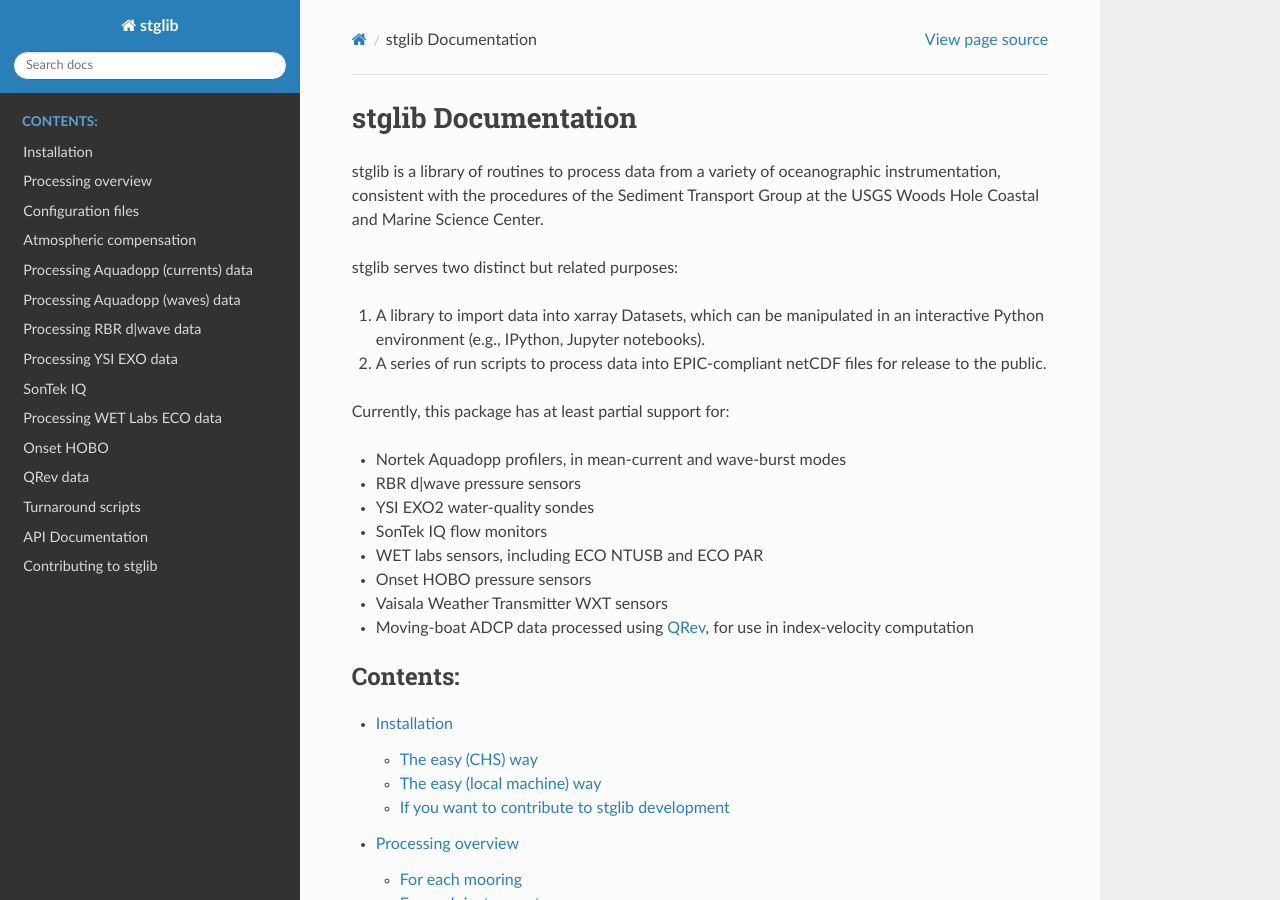
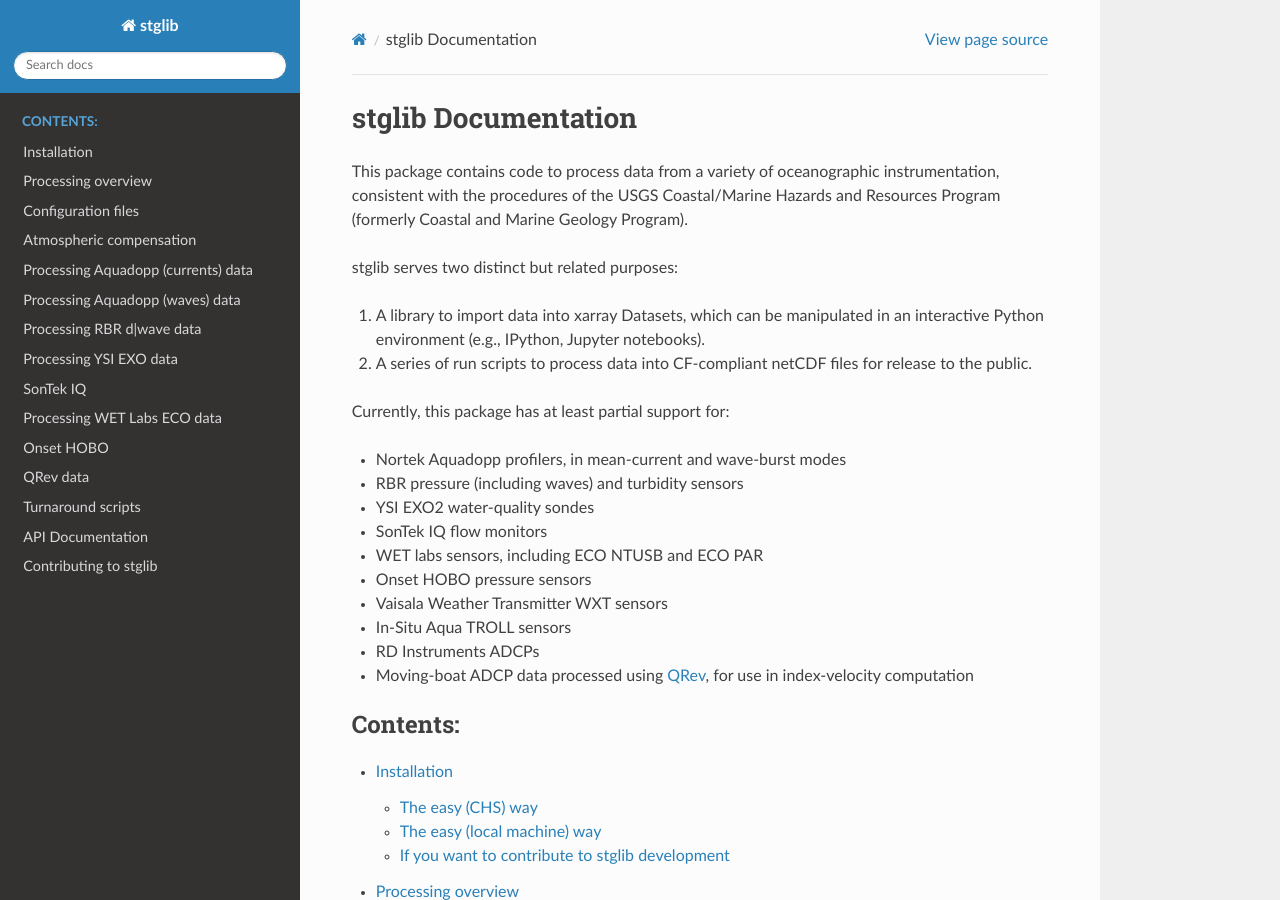
Before and after one commit to USGS-CMG/stglib, a Sphinx documentation site: the page built from doc/index.rst, in a window 1280 px wide and 900 px high. Built offline with Sphinx 7.4.7 and the Read the Docs theme 2.0.0, drawn with Linux system fonts in a browser that asks for light colours.

Commit message:
Unify docs

```diff
--- a/doc/index.rst
+++ b/doc/index.rst
@@ -6,23 +6,25 @@
 stglib Documentation
 ====================
 
-stglib is a library of routines to process data from a variety of oceanographic instrumentation, consistent with the procedures of the Sediment Transport Group at the USGS Woods Hole Coastal and Marine Science Center.
+This package contains code to process data from a variety of oceanographic instrumentation, consistent with the procedures of the USGS Coastal/Marine Hazards and Resources Program (formerly Coastal and Marine Geology Program).
 
 stglib serves two distinct but related purposes:
 
 1. A library to import data into xarray Datasets, which can be manipulated in an interactive Python environment (e.g., IPython, Jupyter notebooks).
-2. A series of run scripts to process data into EPIC-compliant netCDF files for release to the public.
+2. A series of run scripts to process data into CF-compliant netCDF files for release to the public.
 
 
 Currently, this package has at least partial support for:
 
 - Nortek Aquadopp profilers, in mean-current and wave-burst modes
-- RBR d|wave pressure sensors
+- RBR pressure (including waves) and turbidity sensors
 - YSI EXO2 water-quality sondes
 - SonTek IQ flow monitors
 - WET labs sensors, including ECO NTUSB and ECO PAR
 - Onset HOBO pressure sensors
 - Vaisala Weather Transmitter WXT sensors
+- In-Situ Aqua TROLL sensors
+- RD Instruments ADCPs
 - Moving-boat ADCP data processed using QRev_, for use in index-velocity computation
 
 .. _QRev: https://hydroacoustics.usgs.gov/movingboat/QRev.shtml
```
Also changed, not shown: README.md (+2 -0 lines).
